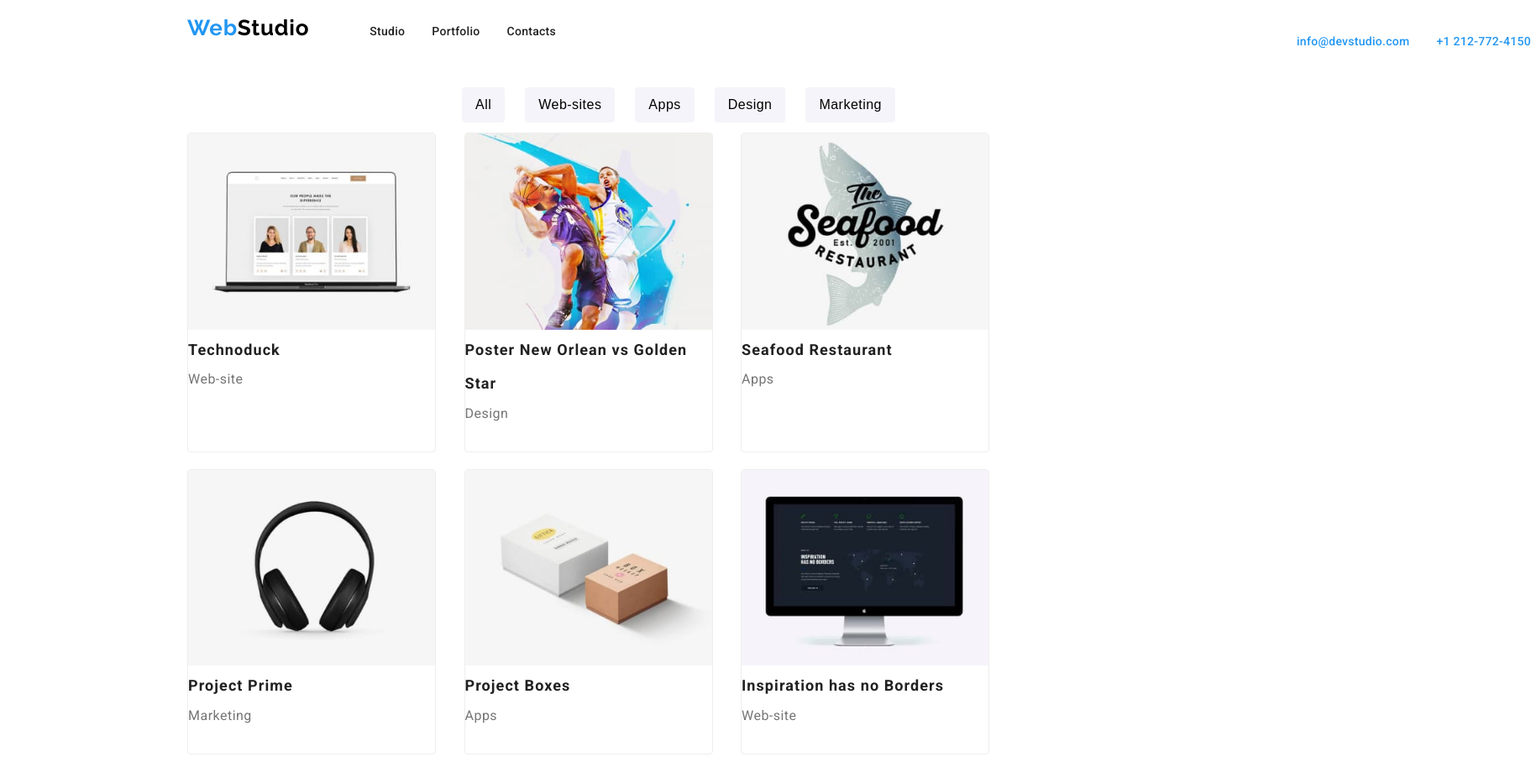
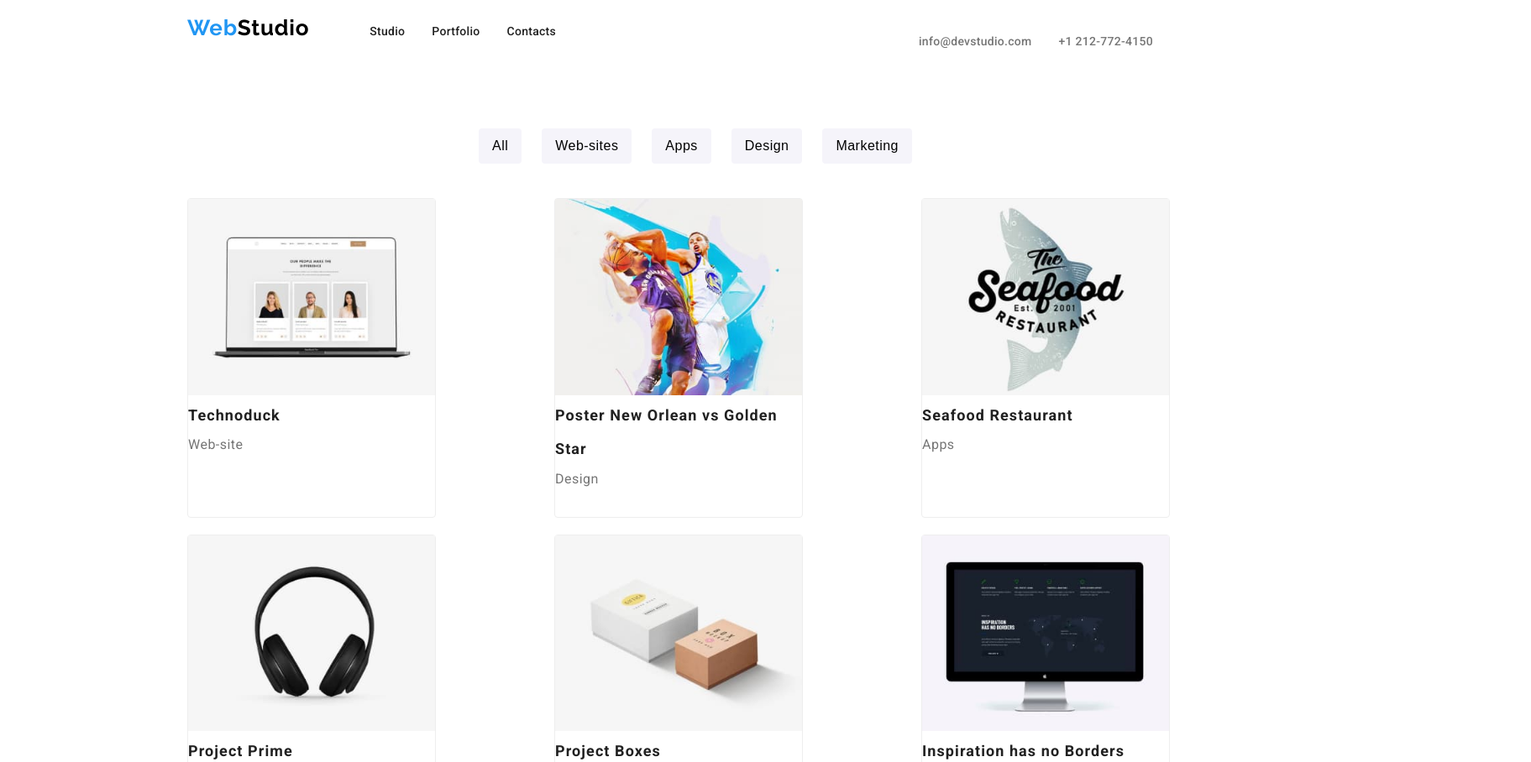
Before and after one commit to Cris8791/goit-markup-hw-03, a plain HTML site: page portofolio.html in a window 1280 px wide. Shown: the top 908 px of the page at 84% size, 1823 px wide, since content can reach past the window. Drawn offline with Linux system fonts and the light colour scheme.

Commit message:
homework-3-final
Completion of homework 3

```diff
--- a/css/styles.css
+++ b/css/styles.css
@@ -11,6 +11,10 @@
 body {
   font-family: "Roboto", Arial, sans-serif;
   color: var(--heading-color);
+}
+.container {
+  display: flex;
+  flex-direction: column;
 }
 
 .header-container {
@@ -26,9 +30,9 @@ body {
   width: 1600px;
   height: 80px;
 
-  padding-left: 215px;
-  max-width: 1600px;
-  margin: 0 auto;
+  margin-left: 215px;
+  max-width: 1150px;
+
 }
 .container-1 {
   display: flex;
@@ -48,6 +52,8 @@ body {
   display: flex;
   flex-wrap: wrap;
   align-items: center;
+
+  margin: 0;
 }
 
 .contact {
@@ -55,8 +61,7 @@ body {
 }
 .email-address,
 .phone-number {
-  color: var(--text-color);
-  margin: 0;
+    margin: 0;
 }
 
 .first-section {
@@ -66,7 +71,7 @@ body {
   align-items: center;
   width: 1600px;
   height: 600px;
-  padding: 120px 0;
+ ;
 }
 .hero-heading {
   display: flex;
@@ -74,6 +79,8 @@ body {
   text-align: center;
   justify-content: center;
   align-items: center;
+  width: 696px;
+  height: 120px;
 }
 
 .hero-heading span {
@@ -99,6 +106,7 @@ body {
   padding: 64px 0;
   top: 774px;
   padding-left: 215px;
+  margin-top: 30px;
 }
 .menu-item {
   margin-bottom: 16px;
@@ -130,7 +138,9 @@ body {
   flex-direction: column;
   width: 1600px;
   height: 648px;
-  padding: 64px 0;
+  margin-top: 150px;
+  background: #F5F4FA;
+  ;
 }
 .second-title-2 {
   text-align: center;
@@ -174,7 +184,7 @@ body {
   flex-direction: column;
   justify-content: flex-start;
   align-items: baseline;
-  padding: 64px 0;
+  padding-top: 64px;
   width: 1600px;
   height: 251px;
 }
@@ -236,12 +246,19 @@ a :link,
 }
 
 .contact span:first-child {
-  color: #2196f3;
+  color: var(--text-color);
+}
+.contact
+
+
+.contact span:first-child:active,
+.contact span:first-child:hover,
+.contact span:first-child:focus {
+  color: var(--link-color);
 }
 
 .global-header p {
-  color: var(--link-color);
-  text-decoration: none;
+    text-decoration: none;
 }
 
 .first-section {
@@ -253,7 +270,7 @@ a :link,
 
   font-size: 44px;
   font-weight: 900;
-  line-height: 2em;
+  line-height: 1.2em;
   letter-spacing: 0.06em;
   text-align: center;
 }
@@ -351,6 +368,9 @@ footer {
 .portofolio-content {
   display: flex;
   flex-direction: column;
+  width: 1170px;
+  height: 1360px;
+  margin-left: 215px;
 }
 .portofolio-sections li {
   list-style: none;
@@ -383,7 +403,9 @@ footer {
   height: 38px;
   border-radius: 4px;
   justify-content: space-between;
-  padding-left: 542px;
+  margin-top: 65px;
+  margin-bottom: 45px;
+  font-family: var(--heading-color);
 }
 .domains > .domain-title {
   font-size: 18px;
@@ -403,11 +425,16 @@ footer {
   font-style: normal;
   color: var(--text-color);
 }
+.portofolio-1 {
+  display: flex;
+  justify-content: center
+}
 .portofolio-2 {
   display: flex;
-  padding-left: 215px;
+
   flex-wrap: wrap;
   justify-content: space-between;
+
 }
 .project {
   width: 294px;
--- a/portofolio.html
+++ b/portofolio.html
@@ -13,6 +13,7 @@
     <link rel="stylesheet" href="css/styles.css" />
   </head>
   <body>
+    <div class="container" style="width: 1600px; margin: 0 auto;">
     <div class="header-content">
       <div class="container-1">
         <a href="index.html" class="logo"><span>Web</span>Studio</a>
@@ -181,5 +182,6 @@
       <br />
       <a href="tel=+1 212-772-4150" class="end-section-2">+1 212-772-4150</a>
     </footer>
+  </div>
   </body>
 </html>
```
Also changed, not shown: index.html (+2 -0 lines).
